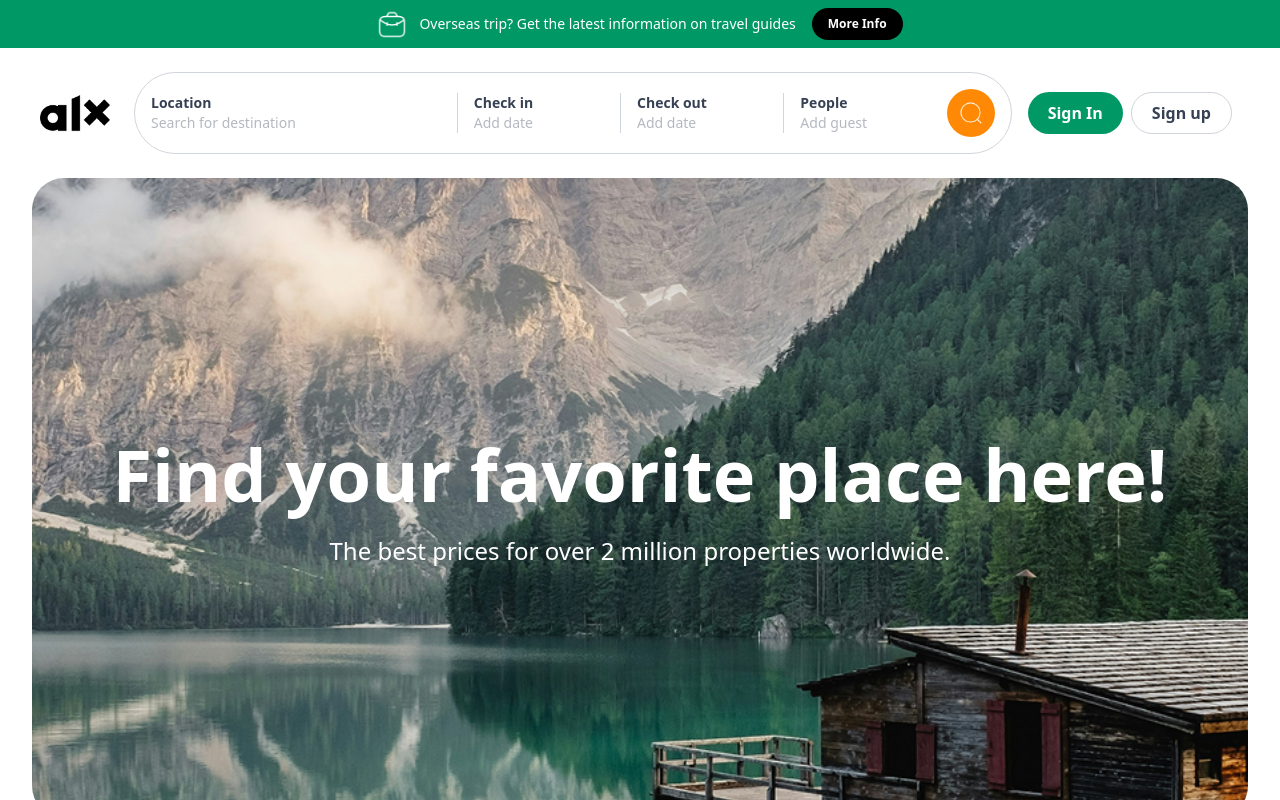
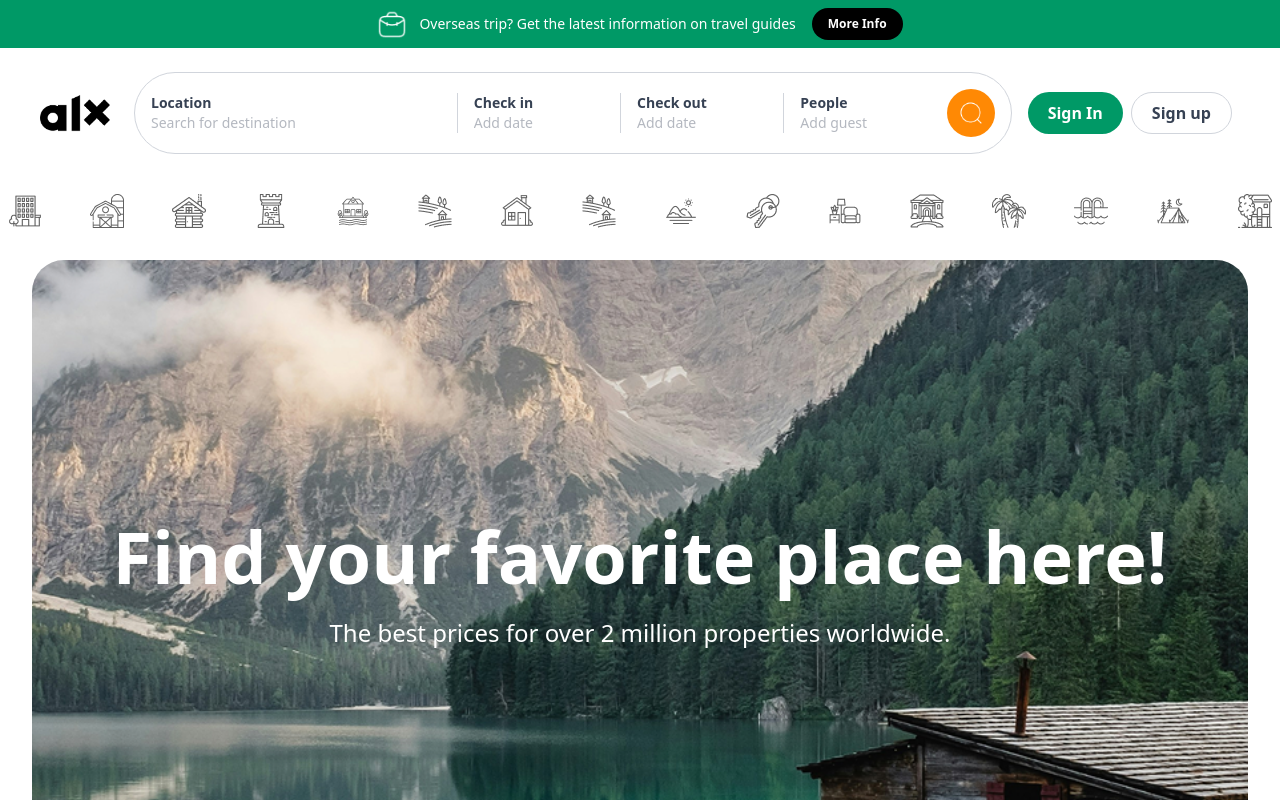
Before and after one commit to yusufweb/alx-listing-app-deployed, a Next.js app: page / in a window 1280 px wide. Shown: the top 800 px of the page. Built offline with nearby package versions, Linux system fonts and the light colour scheme.

Commit message:
update the Ui comp

```diff
--- a/components/common/Button.tsx
+++ b/components/common/Button.tsx
@@ -14,7 +14,7 @@ const Button: React.FC<ButtonProps> = ({
   // Define Tailwind classes based on size prop
   const sizeClasses: Record<ButtonSize, string> = {
     small: 'px-3 py-1.5 text-sm',
-    medium: 'px-4 py-2 text-base',
+    medium: 'px-4 py-2 text-[13.5px]',
     large: 'px-6 py-3 text-lg',
   };
 
--- /dev/null
+++ b/components/common/HorizontalScroll.tsx
@@ -0,0 +1,300 @@
+import React from 'react';
+import Image from 'next/image';
+import Scrollable from './Scrollable';
+
+const HorizontalScroll: React.FC = () => {
+    return (
+        <div className="relative w-full overflow-hidden mb-4">
+        <Scrollable>
+          <Image
+            src="/assets/logos/apartment 1.png"
+            alt="Camera Icon"
+            className="
+                flex-shrink-0
+                snap-center
+
+                object-contain
+                mr-8
+                p-2
+                hover:shadow-lg transition-shadow duration-200
+              "
+              width={50}
+              height={50}
+          />
+          <Image
+            src="/assets/logos/barn 1.png"
+            alt="Camera Icon"
+            className="
+                flex-shrink-0
+                snap-center
+
+                object-contain
+                mr-8
+                p-2
+                hover:shadow-lg transition-shadow duration-200
+              "
+              width={50}
+              height={50}
+          />
+          <Image
+            src="/assets/logos/cabin 1.png"
+            alt="Camera Icon"
+            className="
+                flex-shrink-0
+                snap-center
+
+                object-contain
+                mr-8
+                p-2
+
+                hover:shadow-lg transition-shadow duration-200
+              "
+              width={50}
+              height={50}
+          />
+          <Image
+            src="/assets/logos/castle-tower 1.png"
+            alt="Camera Icon"
+            className="
+                flex-shrink-0
+                snap-center
+
+                object-contain
+                mr-8
+                p-2
+
+                hover:shadow-lg transition-shadow duration-200
+              "
+              width={50}
+              height={50}
+          />
+          <Image
+            src="/assets/logos/cottage 1.png"
+            alt="Camera Icon"
+            className="
+                flex-shrink-0
+                snap-center
+
+                object-contain
+                mr-8
+                p-2
+
+                hover:shadow-lg transition-shadow duration-200
+              "
+              width={50}
+              height={50}
+          />
+          <Image
+            src="/assets/logos/farm 1-1.png"
+            alt="Camera Icon"
+            className="
+                flex-shrink-0
+                snap-center
+
+                object-contain
+                mr-8
+                p-2
+
+                hover:shadow-lg transition-shadow duration-200
+              "
+              width={50}
+              height={50}
+          />
+             <Image
+            src="/assets/logos/home 1.png"
+            alt="Camera Icon"
+            className="
+                flex-shrink-0
+                snap-center
+
+                object-contain
+                mr-8
+                p-2
+
+                hover:shadow-lg transition-shadow duration-200
+              "
+              width={50}
+              height={50}
+          />
+          <Image
+            src="/assets/logos/farm 1.png"
+            alt="Camera Icon"
+            className="
+                flex-shrink-0
+                snap-center
+
+                object-contain
+                mr-8
+                p-2
+
+                hover:shadow-lg transition-shadow duration-200
+              "
+              width={50}
+              height={50}
+          />
+          <Image
+            src="/assets/logos/island 1.png"
+            alt="Camera Icon"
+            className="
+                flex-shrink-0
+                snap-center
+
+                object-contain
+                mr-8
+                p-2
+
+                hover:shadow-lg transition-shadow duration-200
+              "
+              width={50}
+              height={50}
+          />
+          <Image
+            src="/assets/logos/key-chain 1.png"
+            alt="Camera Icon"
+            className="
+                flex-shrink-0
+                snap-center
+
+                object-contain
+                mr-8
+                p-2
+
+                hover:shadow-lg transition-shadow duration-200
+              "
+              width={50}
+              height={50}
+          />
+          <Image
+            src="/assets/logos/living-room 1.png"
+            alt="Camera Icon"
+            className="
+                flex-shrink-0
+                snap-center
+
+                object-contain
+                mr-8
+                p-2
+
+                hover:shadow-lg transition-shadow duration-200
+              "
+              width={50}
+              height={50}
+          />
+          <Image
+            src="/assets/logos/mansion 1.png"
+            alt="Camera Icon"
+            className="
+                flex-shrink-0
+                snap-center
+
+                object-contain
+                mr-8
+                p-2
+
+                hover:shadow-lg transition-shadow duration-200
+              "
+              width={50}
+              height={50}
+          />
+          <Image
+            src="/assets/logos/palm-tree 1.png"
+            alt="Camera Icon"
+            className="
+                flex-shrink-0
+                snap-center
+
+                object-contain
+                mr-8
+                p-2
+
+                hover:shadow-lg transition-shadow duration-200
+              "
+              width={50}
+              height={50}
+          /><Image
+            src="/assets/logos/swimming-pool 1.png"
+            alt="Camera Icon"
+            className="
+                flex-shrink-0
+                snap-center
+
+                object-contain
+                mr-8
+                p-2
+
+                hover:shadow-lg transition-shadow duration-200
+              "
+              width={50}
+              height={50}
+          />
+          <Image
+            src="/assets/logos/tent 1.png"
+            alt="Camera Icon"
+            className="
+                flex-shrink-0
+                snap-center
+
+                object-contain
+                mr-8
+                p-2
+
+                hover:shadow-lg transition-shadow duration-200
+              "
+              width={50}
+              height={50}
+          />
+
+          <Image
+            src="/assets/logos/treehouse 1.png"
+            alt="Camera Icon"
+            className="
+                flex-shrink-0
+                snap-center
+
+                object-contain
+                mr-8
+                p-2
+
+                hover:shadow-lg transition-shadow duration-200
+              "
+              width={50}
+              height={50}
+          />
+          <Image
+            src="/assets/logos/vacations 1.png"
+            alt="Camera Icon"
+            className="
+                flex-shrink-0
+                snap-center
+
+                object-contain
+                mr-8
+                p-2
+
+                hover:shadow-lg transition-shadow duration-200
+              "
+              width={50}
+              height={50}
+          />
+          <Image
+            src="/assets/logos/villa 1.png"
+            alt="Camera Icon"
+            className="
+                flex-shrink-0
+                snap-center
+
+                object-contain
+                mr-8
+                p-2
+
+                hover:shadow-lg transition-shadow duration-200
+              "
+              width={50}
+              height={50}
+          />
+        </Scrollable>
+      </div>
+    );
+};
+
+export default HorizontalScroll;
--- /dev/null
+++ b/components/common/Scrollable.tsx
@@ -0,0 +1,28 @@
+import React from 'react';
+
+interface HorizontalScrollContainerProps {
+  children: React.ReactNode;
+  className?: string;
+}
+
+const HorizontalScrollContainer: React.FC<HorizontalScrollContainerProps> = ({ children, className }) => {
+  return (
+    <div
+      className={`
+        flex
+        overflow-x-auto         /* Enables horizontal scrolling */
+        whitespace-nowrap      /* Prevents content from wrapping to the next line */
+        scrollbar-hide         /* Custom utility to hide scrollbar (from globals.css) */
+        scroll-smooth          /* Makes scrolling smooth when programmatically triggered (e.g., by arrow buttons) */
+        snap-x snap-mandatory  /* Makes items "snap" into view when scrolling stops */
+        px-4 py-2              /* Horizontal padding for the "peek" effect on sides */
+        -mx-4                  /* Counteract the padding to make full-width parent stretch */
+        ${className || ''}
+      `.trim()}
+    >
+      {children}
+    </div>
+  );
+};
+
+export default HorizontalScrollContainer;
--- a/pages/index.tsx
+++ b/pages/index.tsx
@@ -2,10 +2,12 @@ import React from "react";
 import Hero from "@/components/common/Hero";
 import Listing from "@/components/common/Listing";
 import Filter from "@/components/common/Filter";
+import HorizontalScroll from "@/components/common/HorizontalScroll";
 
 export default function Home() {
   return (
     <div className="min-h-screen">
+      <HorizontalScroll />
       <Hero />
       <Filter />
       <Listing />
--- a/styles/globals.css
+++ b/styles/globals.css
@@ -1,4 +1,16 @@
 @import "tailwindcss";
+
+/* Custom utility to hide scrollbar */
+@layer utilities {
+  .scrollbar-hide {
+    /* For Firefox */
+    scrollbar-width: none;
+  }
+  /* For Chrome, Safari, Opera */
+  .scrollbar-hide::-webkit-scrollbar {
+    display: none;
+  }
+}
 
 /* :root {
   --background: #ffffff;
```
Also changed, not shown: public/assets/logos/island 1.png (renamed from public/assets/logos/island (1) 1.png), public/assets/logos/treehouse 1.png (renamed from public/assets/logos/treehouse (1) 1.png).
